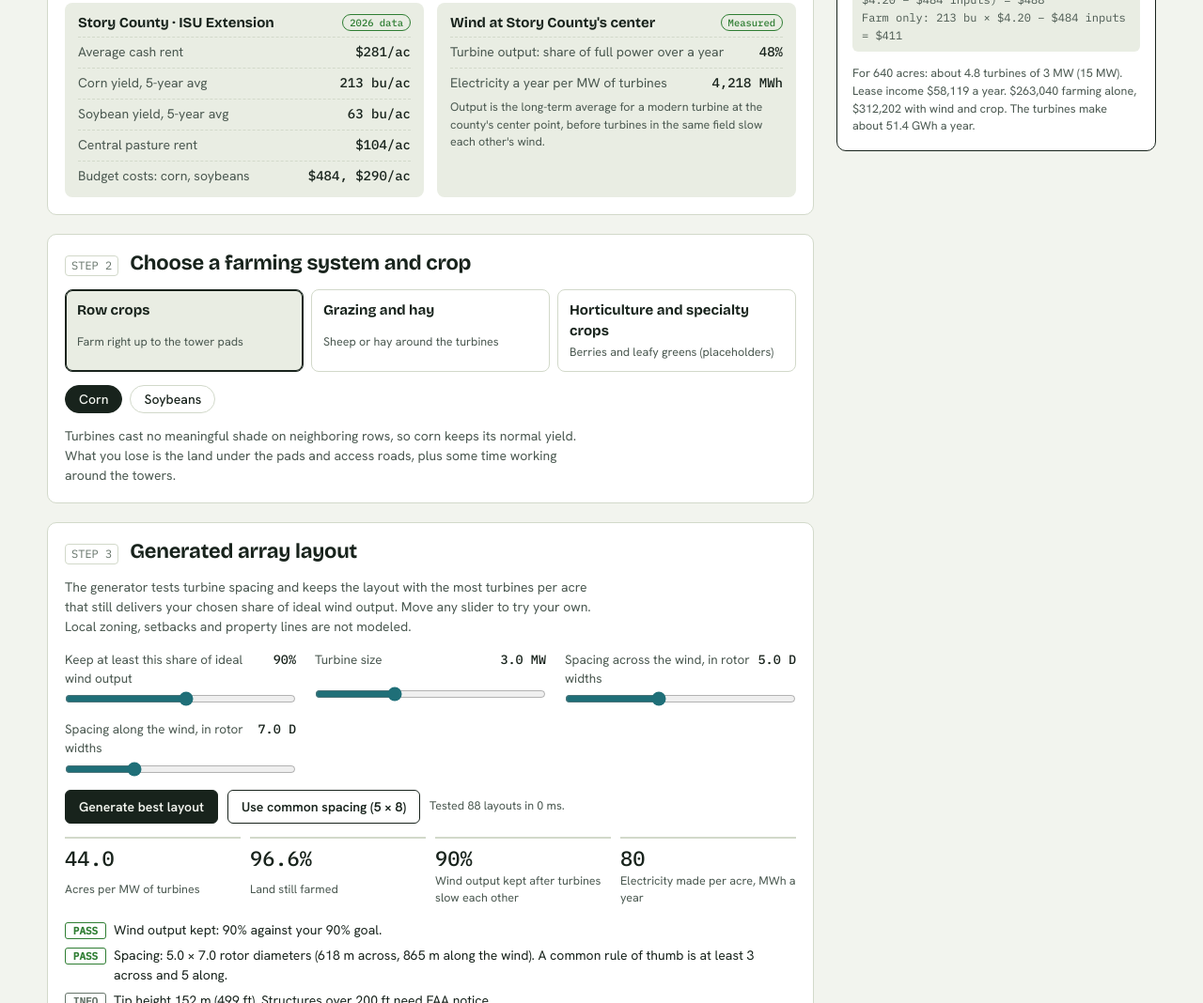
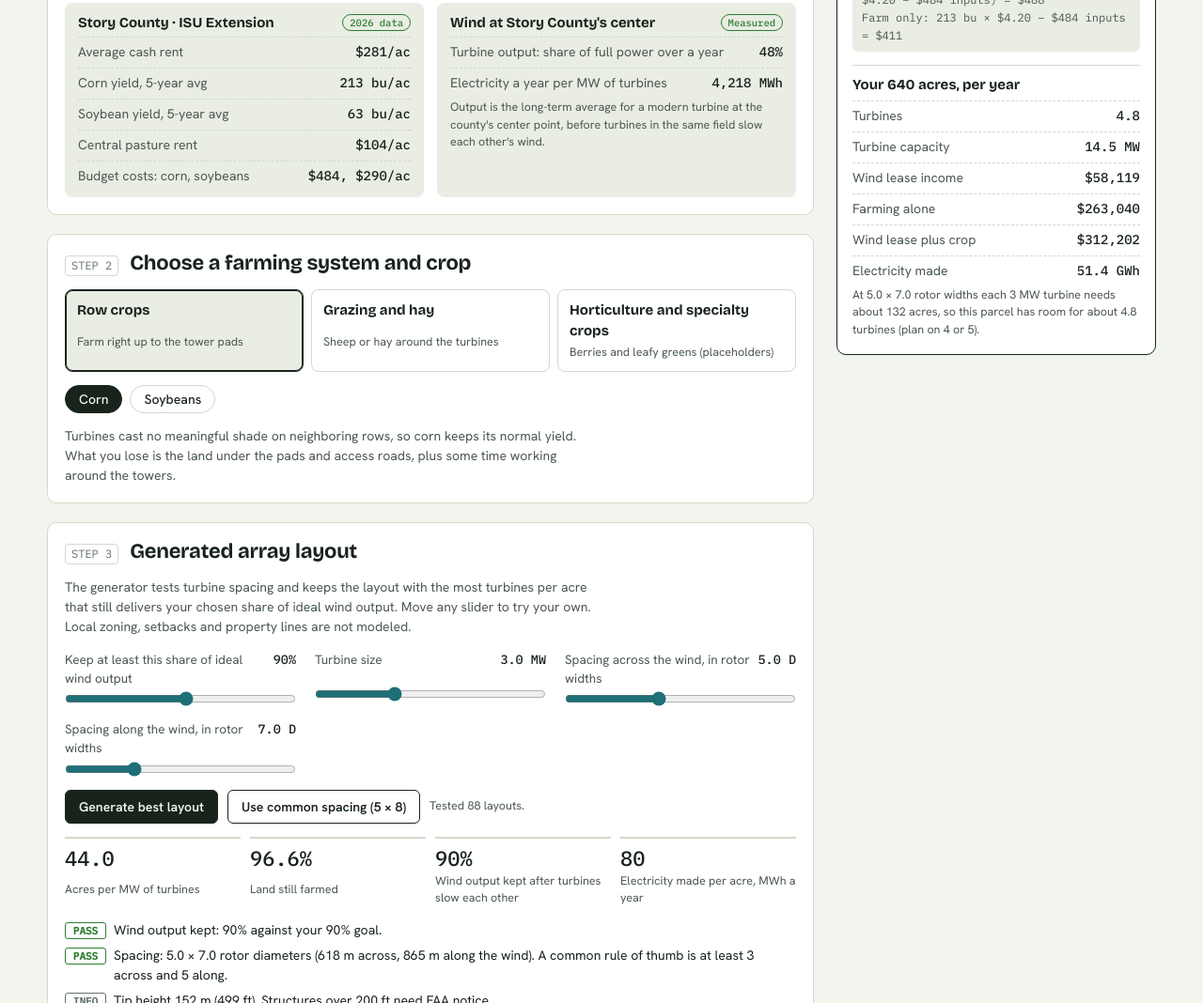
Before and after one commit to toddmunnik/iowa-agriwind, a plain HTML site: page index.html in a window 1280 px wide. Shown: the part 964-2032 px from the top of the page at 94% size. Drawn offline with nearby package versions, Linux system fonts and the light colour scheme.

Commit message:
change acres calculation

```diff
--- a/app.js
+++ b/app.js
@@ -221,8 +221,17 @@ function renderLedger(){
  dd.textContent=(d>=0?'+':'−')+money(Math.abs(d)).replace('−','')+' per acre compared with farming alone';
  const u=cr().yU==='season'?'':' '+cr().yU.replace('/ac',''),pf=cr().pU==='$/ac'?money(Pr):'$'+num(Pr,2);
  $('formula').innerHTML=`${money(S.lease)} per MW × ${num(M.mwAc,4)} MW per acre = ${money(leaseAc)} lease<br>${money(leaseAc)} + ${num(f*100,1)}% farmed × (${num(Y,Y%1?1:0)}${u} × ${num(R*100)}% × ${pf} − ${money(C)} inputs) = ${money(dual)}<br>Farm only: ${num(Y,Y%1?1:0)}${u} × ${pf} − ${money(C)} inputs = ${money(farm)}`;
- const turb=S.acres/M.A;
- $('totals').textContent=`For ${num(S.acres)} acres: about ${num(turb,1)} turbines of ${S.mw} MW (${num(turb*S.mw,0)} MW). Lease income ${money(S.lease*turb*S.mw)} a year. ${money(farm*S.acres)} farming alone, ${money(dual*S.acres)} with wind and crop. The turbines make about ${num(M.mwh*S.acres/1000,1)} GWh a year.`;
+ const turb=S.acres/M.A,mwTot=turb*S.mw,small=turb<1,lo=Math.floor(turb),hi=Math.ceil(turb);
+ const count=small?'less than one turbine':(lo===hi?`room for ${lo} turbines`:`room for about ${num(turb,1)} turbines (plan on ${lo} or ${hi})`);
+ $('parcel').innerHTML=`<h3>Your ${num(S.acres)} acres, per year</h3>
+  <div class="kv"><span>Turbines</span><b>${small?'under 1':num(turb,1)}</b></div>
+  <div class="kv"><span>Turbine capacity</span><b>${num(mwTot,1)} MW</b></div>
+  <div class="kv"><span>Wind lease income</span><b>${money(S.lease*mwTot)}</b></div>
+  <div class="kv"><span>Farming alone</span><b>${money(farm*S.acres)}</b></div>
+  <div class="kv"><span>Wind lease plus crop</span><b>${money(dual*S.acres)}</b></div>
+  <div class="kv"><span>Electricity made</span><b>${num(M.mwh*S.acres/1000,1)} GWh</b></div>
+  <p class="small">At ${num(S.sx,1)} × ${num(S.sy,1)} rotor widths each ${S.mw} MW turbine needs about ${num(M.A)} acres, so this parcel has ${count}.</p>
+  ${small?`<p class="warn">This parcel is smaller than the ${num(M.A)} acres one turbine needs at this spacing. Whether a turbine can sit here depends on neighboring land, setbacks and the project layout, so treat these totals as rough.</p>`:''}`;
  $('leaseV').textContent=money(S.lease);$('acresV').textContent=num(S.acres);
  $('leaseAc').textContent=`At this spacing that is ${money(leaseAc)} per acre per year across the whole leased area.`;
 }
@@ -251,7 +260,7 @@ function syncSliders(){
 function render(){M=evaluate();syncSliders();renderMetrics();drawSection();drawPlan();tableView();renderLedger();}
 function runAuto(){
  const t0=performance.now(),r=search();S.sx=r.pick.sx;S.sy=r.pick.sy;S.mode='auto';render();
- $('genNote').textContent=(r.met?'':`No spacing reaches ${S.target}%, showing the closest. `)+`Tested ${r.tested.toLocaleString('en-US')} layouts in ${Math.round(performance.now()-t0)} ms.`;
+ $('genNote').textContent=(r.met?'':`No spacing reaches ${S.target}%, showing the closest. `)+`Tested ${r.tested.toLocaleString('en-US')} layouts.`;
 }
 function manual(){S.mode='manual';$('genNote').textContent='Custom layout. Press Generate to return to the best fit.';render();}
 $('target').addEventListener('input',e=>{S.target=+e.target.value;runAuto();});
--- a/index.html
+++ b/index.html
@@ -70,7 +70,7 @@
     <div class="ctrl"><label for="lease">Wind lease rate, $ per MW per year <b id="leaseV"></b></label><input type="range" id="lease" min="1000" max="12000" step="250"><div class="small" id="leaseAc"></div><div class="small">The starting value is the ISU CARD average of about $4,000 per MW per year, from a 2013 source. Compare it with current offers.</div></div>
     <div class="ctrl"><label for="acres">Acres leased <b id="acresV"></b></label><input type="range" id="acres" min="40" max="2000" step="40"></div>
     <div class="formula" id="formula"></div>
-    <div class="small" id="totals"></div>
+    <div class="parcel" id="parcel" aria-live="polite"></div>
   </div>
 </aside>
 </div>
--- a/styles.css
+++ b/styles.css
@@ -112,3 +112,7 @@ footer a{color:var(--wind)}
 .contacts{display:grid;grid-template-columns:repeat(auto-fit,minmax(260px,1fr));gap:12px}
 #tip{position:fixed;pointer-events:none;background:var(--ink);color:var(--bg);font:12px var(--f-mono);padding:3px 7px;border-radius:4px;display:none;z-index:9}
 @media (prefers-reduced-motion:reduce){.bar i{transition:none}}
+
+.parcel{display:grid;gap:6px;border-top:1px solid var(--line);padding-top:12px}
+.parcel h3{margin-bottom:2px}
+.warn{font-size:12.5px;color:var(--bad);border:1px solid var(--bad);border-radius:6px;padding:6px 8px}
```
